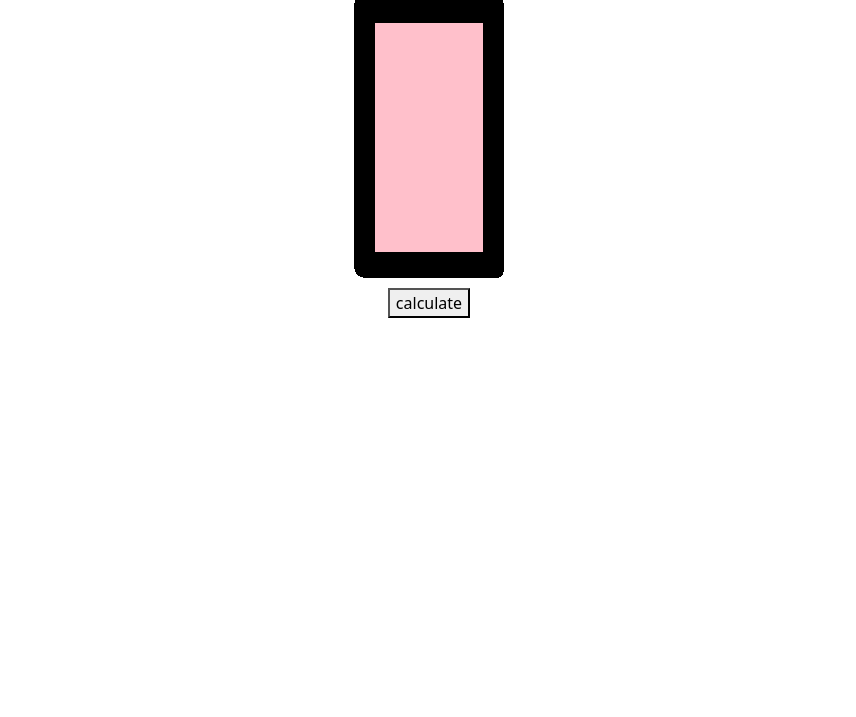
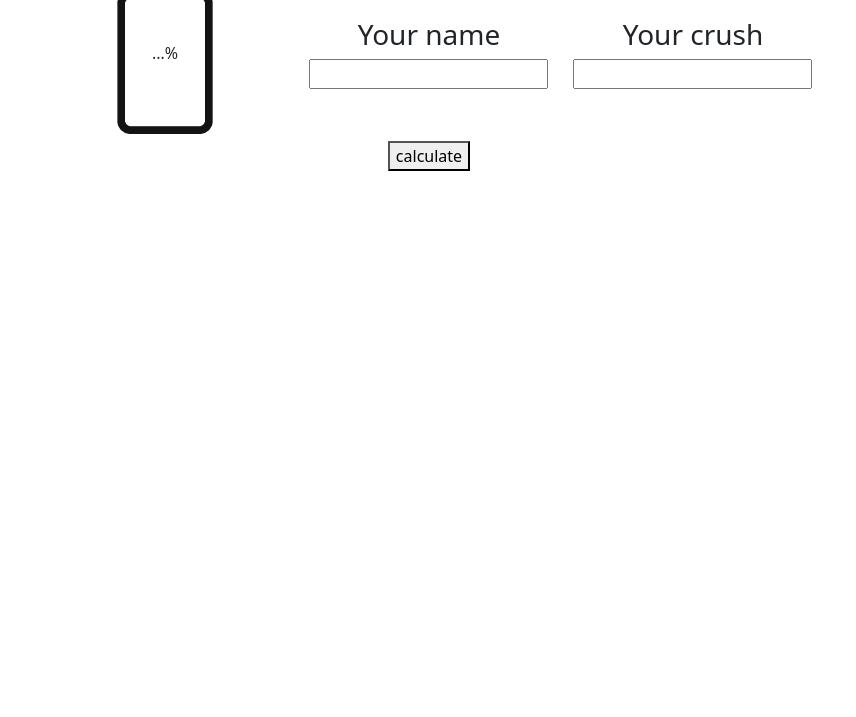
Before and after one commit to laivii/JS-projekti2, a plain HTML site: page index.html in a window 1280 px wide. Shown: the part 83-800 px from the top of the page, without its empty margins (211-1067 px from the left). Drawn offline with nearby package versions, Linux system fonts and the light colour scheme.

Commit message:
testing things

```diff
--- a/index.html
+++ b/index.html
@@ -9,20 +9,26 @@
 		<link rel="stylesheet" href="style.css">
 	</head>
 	<body>
-		<h1>Love Calculator</h1>
+		<div class="row">
+			<div class="col-sm-12">
+				<h1>Love Calculator</h1>
+			</div>
+		</div>
 
-		<div class="row">
+		<div class="row" id="information">
 			<div class="col-sm-4">
-				<p id="person1">Tiedot tähän</p>
-			</div>
-			<div class="col-sm-4">
-				<div id="precentage" class="grid-container">
-					<div id="layer1"><img id="battery" src="images/battery-empty-icon.png" alt="empty battery icon"></div>
-					<div id="layer2"><div id="compatible"></div></div>
+				<div class="container">
+					<div id="battery"><img id="battery" src="images/empty-battery.png" alt="empty battery icon"></div>
+					<div class="centered">...%</div>
 				</div>
 			</div>
 			<div class="col-sm-4">
-				<p id="person2">Tiedot tähän</p>
+				<h3 id="first_person">Your name</h3>
+				<input type="text" name="person1" id="person1">
+			</div>
+			<div class="col-sm-4">
+				<h3 id="second_person">Your crush</h3>
+				<input type="text" name="person2" id="person2">
 			</div>
 		</div>
 
@@ -32,6 +38,8 @@
 			</div>
 		</div>
 
+		<p id="results"></p>
+
         <script src="script.js"></script>
 		<script src="https://cdn.jsdelivr.net/npm/bootstrap@5.1.3/dist/js/bootstrap.bundle.min.js"></script>
 	</body>
--- a/script.js
+++ b/script.js
@@ -11,12 +11,12 @@ function loadDoc(name1, name2) {
         var responseObj = JSON.parse(this.responseText); //Parsing the json we get as a response, so we can use it
         console.log(responseObj); //Console log so we can look what we get
 
-        document.getElementById("person1").innerHTML = this.responseText; //This one is atm useless, but this one writes the thing into the site
+        document.getElementById("results").innerHTML = this.responseText; //This one is atm useless, but this one writes the thing into the site
     }
 
     //Here we are defining the names to be used in the calculation
-    sname = "Kalle"; //name1; //First name to be used in the calculatio
-    fname = "Pentti"; //name2; //Second name to be used in the calculation
+    sname = "V"; //name1; //First name to be used in the calculatio
+    fname = "V"; //name2; //Second name to be used in the calculation
 
     xhttp.open("GET", "https://love-calculator.p.rapidapi.com/getPercentage?sname="+sname+"&fname="+fname, true); //the site we are requesting
     xhttp.setRequestHeader("X-RapidAPI-Key", "5784b570e7msh46bcabeb3618464p179590jsn272f2a0f6e83"); //here we tell our API key
--- a/style.css
+++ b/style.css
@@ -1,29 +1,38 @@
 body {
     text-align: center;
-    width: 80%;
+    width: 60%;
     margin-left: auto;
     margin-right: auto;
 }
 
-.grid-container {
-    margin: auto;
-    width: 150px;
-    height: 305px;
-    display: flex;
-    flex-flow: column;
+.container {
+    position: relative;
+    text-align: center;
 }
 
-#layer1 {
+.centered {
     position: absolute;
-}
-
-#layer2 {
-    margin-top: auto;
-    margin-bottom: 26px;
-    background-color: pink;
-    height: 229px;
+    top: 50%;
+    left: 50%;
+    transform: translate(-50%, -50%);
 }
 
 #calculate {
     margin-top: 1%;
 }
+
+img {
+    width: 50%;
+    height: auto;
+}
+
+#information {
+    justify-content: center;
+    text-align: center
+}
+
+.row {
+    display: flex;
+    align-items: center;
+    justify-content: center;
+}
```
Also changed, not shown: images/alkuperäiset/battery-empty-icon.png (renamed from images/battery-empty-icon.png), images/empty-battery.png (added).
